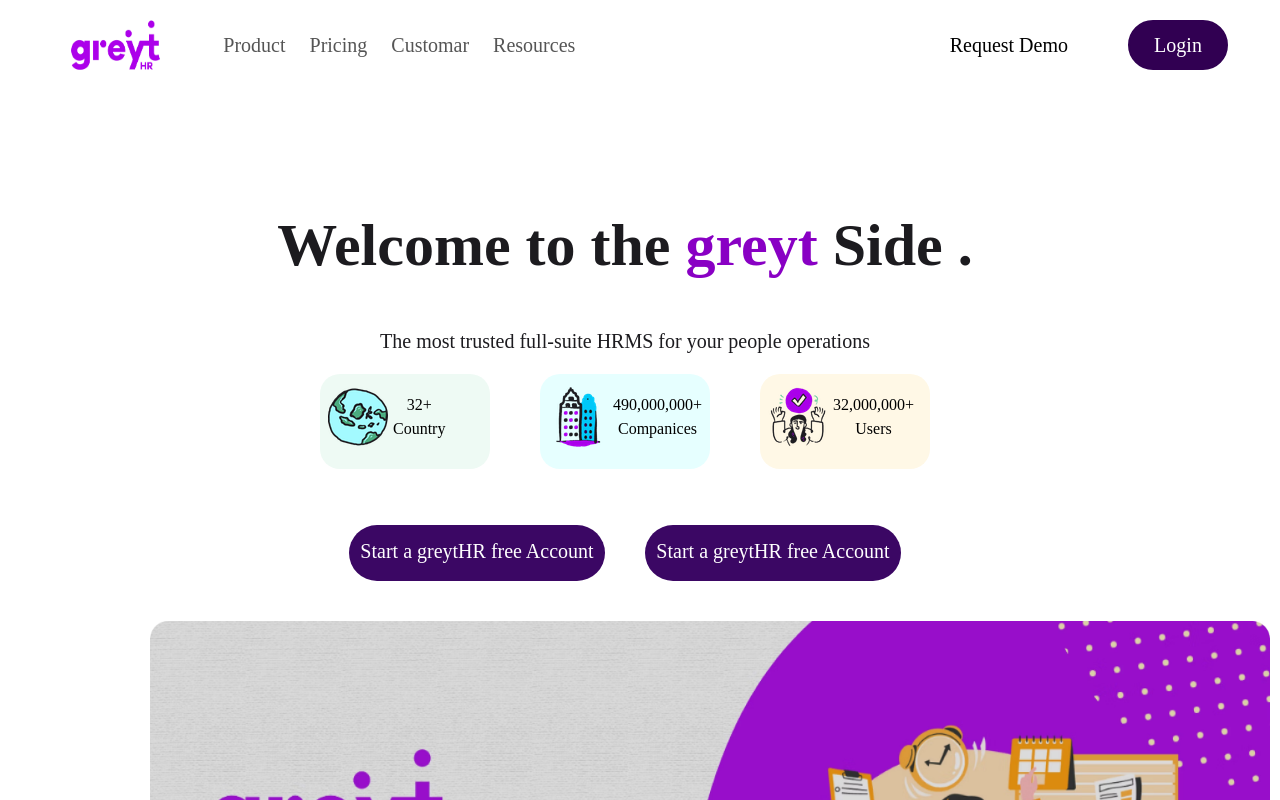
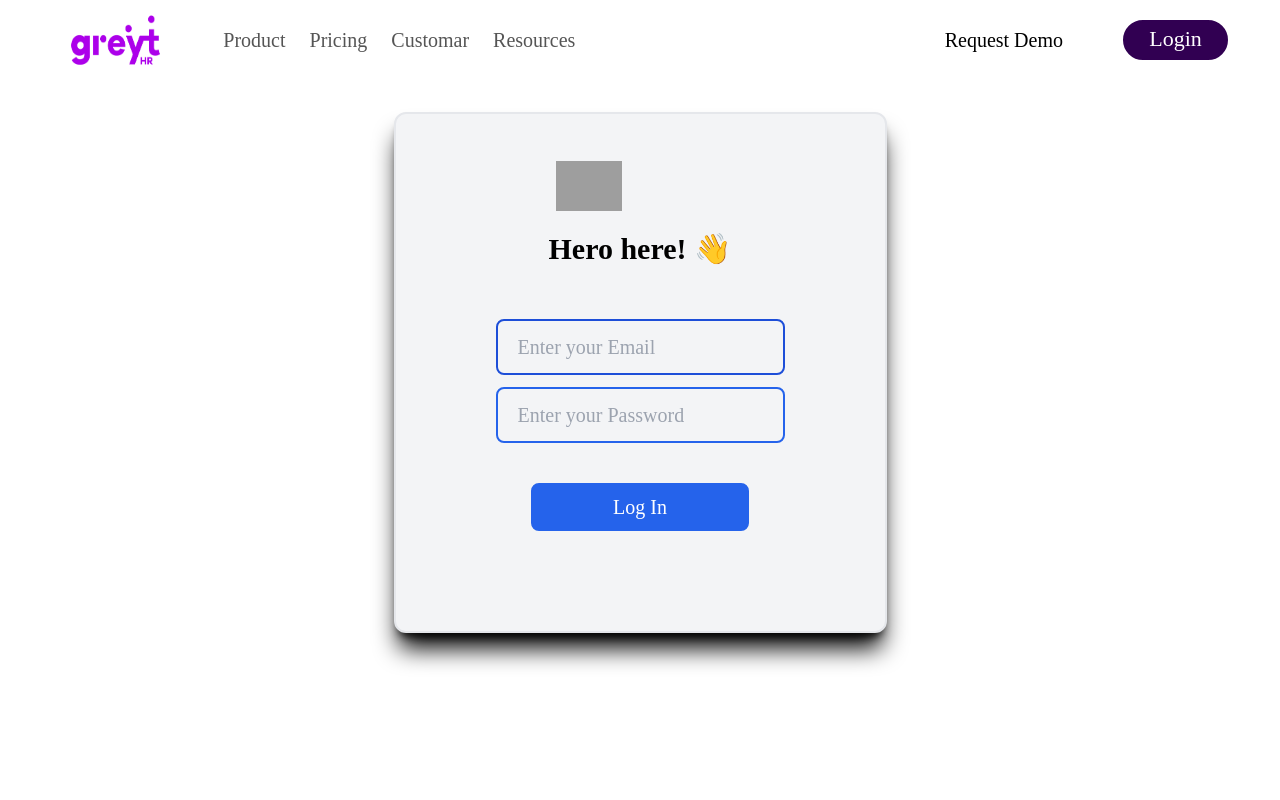
Before and after one commit to Shubhampal-12/greythr-clone-ui, a React (Vite) app: page /login in a window 1280 px wide. Shown: the top 800 px of the page. Built offline with nearby package versions, Linux system fonts and the light colour scheme.

Commit message:
Create Login Page

```diff
--- a/package.json
+++ b/package.json
@@ -13,7 +13,8 @@
     "lucide-react": "^0.509.0",
     "react": "^19.1.0",
     "react-dom": "^19.1.0",
-    "react-player": "^2.16.0"
+    "react-player": "^2.16.0",
+    "react-router-dom": "^6.30.1"
   },
   "devDependencies": {
     "@eslint/js": "^9.25.0",
--- a/src/App.jsx
+++ b/src/App.jsx
@@ -1,22 +1,17 @@
- import React from 'react'
-import Navbar from './compontent/navbar/Navbar'
-import Hero from './compontent/Hero/Hero'
-import Moder from './compontent/Modern/Moder'
-import Employees from './compontent/employers/Employees'
-import System from './compontent/System/System'
-import Info from './compontent/Info/Info'
-import Footer from './compontent/footer/Footer'
+import React from "react";
+ import { Routes,Route } from 'react-router-dom'
+import Home from "./home/Home";
+import Login from "./compontent/login_page/Login";
 
- export const App = () => {
-   return (
-     <div>
-        <Navbar/>
-        <Hero/>
-        <Moder/>
-        <Employees/>
-        <System/>
-        <Info/>
-        <Footer/>
-     </div>
-   )
- }
+
+
+export const App = () => {
+  return (
+    <div>
+       <Routes>
+          <Route path='/' t element={<Home/>}/>
+          <Route path='/login' element={<Login/>}/>
+       </Routes>
+    </div>
+  );
+};
--- /dev/null
+++ b/src/compontent/login_page/Login.jsx
@@ -0,0 +1,44 @@
+import React from "react";
+import Navbar from "../navbar/Navbar";
+
+
+const logo = "http://127.0.0.1:8000/getimages/logo";
+
+const Login = () => {
+  return (
+    <>
+    <Navbar/>
+    <div className="flex    mt-8 items-center justify-center">
+      <div className="border-2 bg-gray-100   rounded-xl p-15 shadow-black shadow-xl md:p-20  ">
+
+        <div className="text-center my-8 mt-[-33px]">
+
+          <img src={logo} alt="" className=" h-[50px] ml-[80px]" />
+          <h2 className="text-3xl font-bold mt-5 ">Hero here! 👋</h2>
+
+        </div>
+
+        <form className="flex flex-col p-5 items-center justify-center">
+          <input
+            className="border-2 text-black outline-none bg-transparent border-blue-700 rounded-lg px-5  py-3 text-xl placeholder:text-gray-400"
+            type="email"
+            placeholder="Enter your Email"
+          />
+
+          <input
+            className="border-2 text-black outline-none bg-transparent border-blue-600 rounded-lg px-5 py-3 text-xl placeholder:text-gray-400 mt-3"
+            type="password"
+            placeholder="Enter your Password"
+          />
+
+          <button className="border-2 mt-10 text-white outline-none  border-blue-600  bg-blue-600 rounded-lg px-20 py-2 text-xl placeholder:text-white">
+            Log In
+          </button>
+        </form>
+      </div>
+    </div>
+    </>
+  );
+};
+
+export default Login;
--- a/src/compontent/navbar/Navbar.css
+++ b/src/compontent/navbar/Navbar.css
@@ -48,19 +48,22 @@
 .nav-right{
     display: flex;
     align-items: center;
+    text-align: center;
     gap: 40px;
 }
-.nav-right button{
+.nav-right .Link{
   margin: 20px;
-  height: 50px;
-  width: 100px;
+  height: 40px;
+  font-size: 22px;
+  font-weight: 500;
+  width: 105px;
   color: white;
   background-color: #310052;
   border: none;
   border-radius: 50px;
   border: 2px solid #310052;
 }
-.nav-right button:hover{
+.nav-right .Link:hover{
     background-color: #aa00ea;
 }
 
--- a/src/compontent/navbar/Navbar.jsx
+++ b/src/compontent/navbar/Navbar.jsx
@@ -2,36 +2,39 @@
 import "./Navbar.css";
 import "../../App.css";
 import image from "./logo.png";
+import { Link } from 'react-router-dom'
+
 
 const Navbar = () => {
+
   return (
-    <nav className="navbar">
+    <nav className="navbar" >
       <div className="navbar-container">
         <a className="navbar-logo">
-          <img src={image} alt="" />
+          <img src={image}  alt="" />
         </a>
 
         <div className="nav-left">
           <div className="">
             <ul className="nav-menu">
               <li className="nav-item">
-                <a className="nav-link">Product</a>
+                <a href="" className="nav-link">Product</a>
               </li>
               <li className="nav-item">
-                <a className="nav-link">Pricing </a>
+                <a href="" className="nav-link">Pricing </a>
               </li>
               <li className="nav-item">
-                <a className="nav-link">Customar </a>
+                <a href="" className="nav-link">Customar </a>
               </li>
               <li className="nav-item">
-                <a className="nav-link">Resources</a>
+                <a href=" " className="nav-link">Resources</a>
               </li>
             </ul>
           </div>
 
           <div className="nav-right">
             <a href="">Request Demo</a>
-            <button>Login</button>
+             <Link to='/login' className="Link">Login</Link>
           </div>
         </div>
       </div>
--- /dev/null
+++ b/src/home/Home.jsx
@@ -0,0 +1,24 @@
+import React from 'react'
+import Navbar from '../compontent/navbar/Navbar'
+import Hero from '../compontent/Hero/Hero'
+import Modern from '../compontent/Modern/Moder'
+import Employers from '../compontent/employers/Employees'
+import System from '../compontent/System/System'
+import Info from '../compontent/Info/Info'
+import Footer from '../compontent/footer/Footer'
+
+const Home = () => {
+  return (
+    <div>
+        <Navbar/>
+        <Hero/>
+        <Modern/>
+        <Employers/>
+        <System/>
+        <Info />
+        <Footer />
+    </div>
+  )
+}
+
+export default Home
--- a/src/main.jsx
+++ b/src/main.jsx
@@ -2,12 +2,16 @@
 import { createRoot } from 'react-dom/client'
 import './index.css'
 import { App } from './App'
-
+import {BrowserRouter} from 'react-router-dom'
+import Login from './compontent/login_page/Login'
+import Navbar from './compontent/navbar/Navbar'
 
 
 
 createRoot(document.getElementById('root')).render(
   <StrictMode>
-    <App/>
+     <BrowserRouter>
+     <App/>
+     </BrowserRouter>
   </StrictMode>,
 )
```
Also changed, not shown: 1 other file (tests, documents, lock files or other folders).
